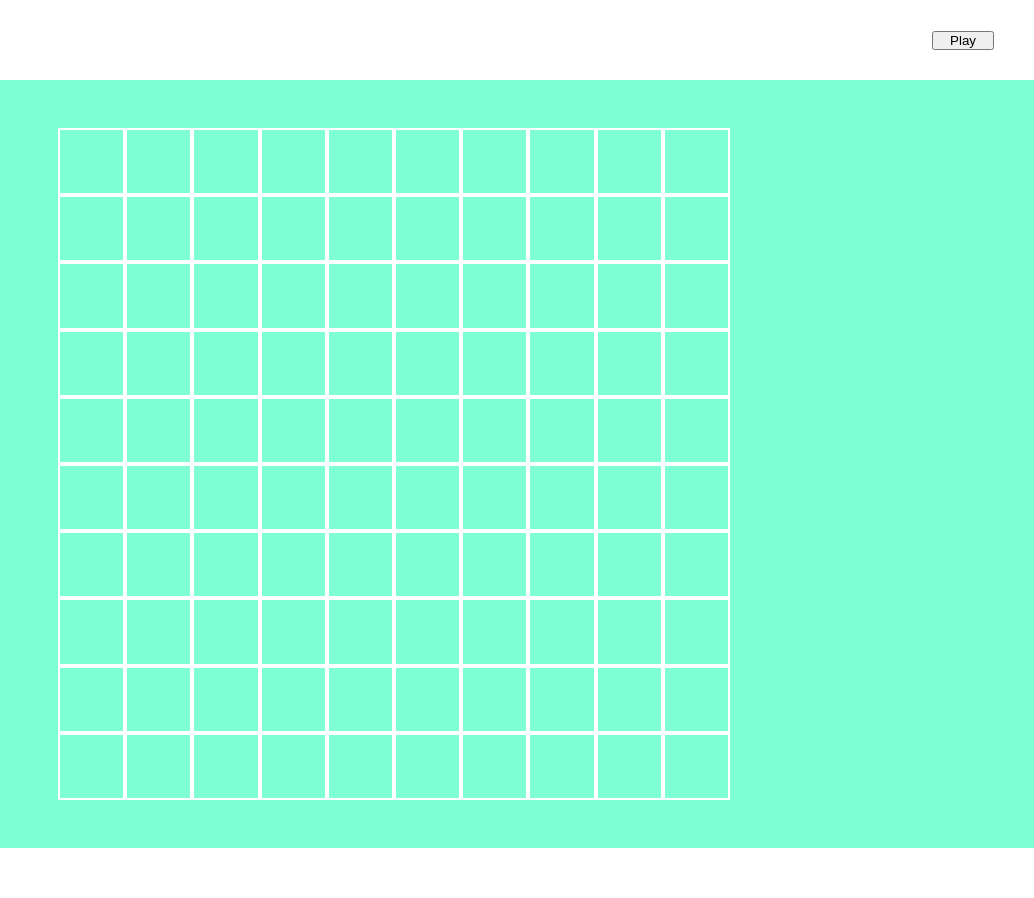
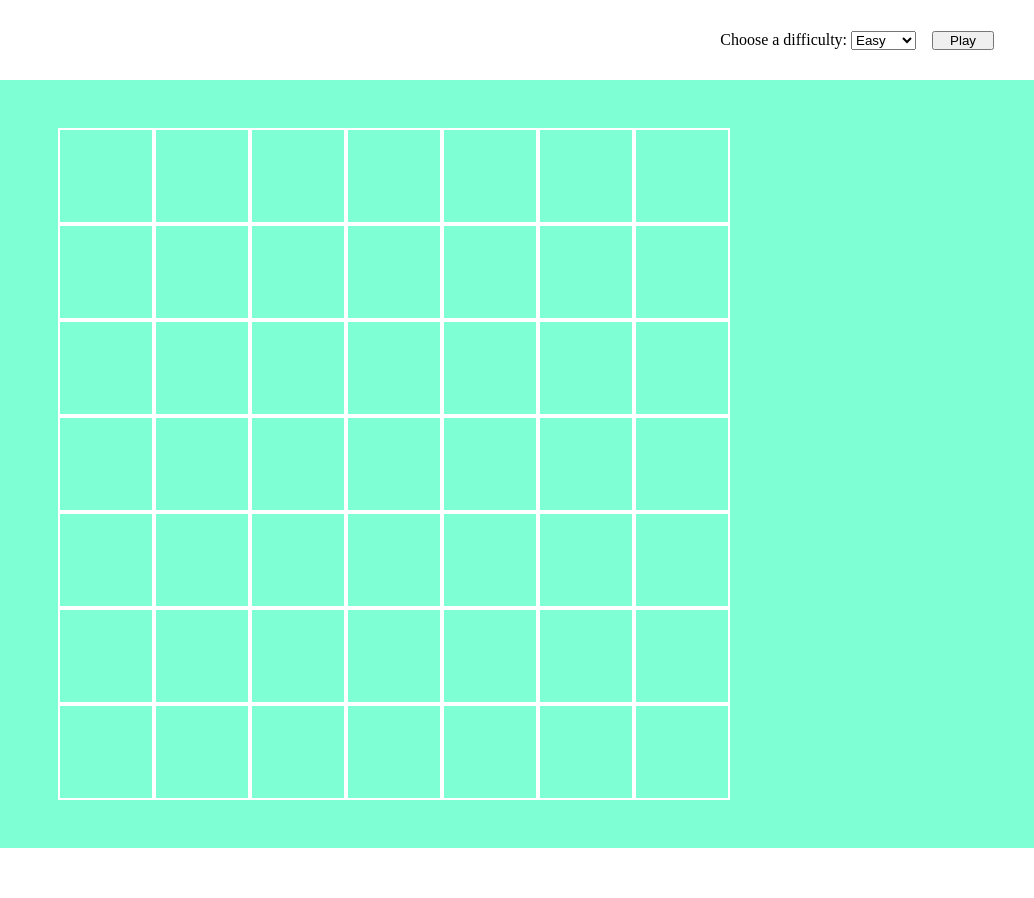
Before and after one commit to giordanofabrizii/js-campominato-grid, a plain HTML site: page index.html in a window 1280 px wide. Both pictures are taken after a click on the button "Play". Shown: the full height of the page, 246-1280 px from the left. Drawn offline with Linux system fonts and the light colour scheme.

Commit message:
added selection of the difficulty

```diff
--- a/css/style.css
+++ b/css/style.css
@@ -27,6 +27,10 @@ img[alt="boolean logo"]{
     padding: 0 1rem;
 }
 
+form {
+    margin-right: 1rem;
+}
+
 /* < /////////////// */
 /* > MAIN */
 /* < /////////////// */
@@ -45,22 +49,35 @@ main {
 }
 
 .cella {
-    width: calc(100% / 10);
     aspect-ratio: 1 / 1;
     border: 2px solid white;
     font-size: 1.5rem;
-    text-align: center;
-    line-height: 3.9rem;
+    display: flex;
+    align-items: center;
+    justify-content: center;
 }
 
-.cella > *{
+.cella > p{
     display: none;
+    font-size: 2rem;
 }
 
 .cella.active {
     background-color: red;
 }
 
-.cella.active > * {
+.cella.active > p {
     display: inline;
 }
+
+.cella.easy{
+    width: calc(100% / 7);
+}
+
+.cella.normal{
+    width: calc(100% / 9);
+}
+
+.cella.hard{
+    width: calc(100% / 10);
+}
--- a/index.html
+++ b/index.html
@@ -14,7 +14,15 @@
             <h1>Campo Minato</h1>
         </section>
 
-        <section class="buttons">
+        <section class="buttons flex">
+            <form>
+                <label for="cars">Choose a difficulty:</label>
+                <select name="difficulty" id="difficulty-choice">
+                    <option value="easy">Easy</option>
+                    <option value="normal">Normal</option>
+                    <option value="hard">Hard</option>
+                </select>
+            </form>
             <button id="start-game">Play</button>
         </section>
     </header>
--- a/js/script.js
+++ b/js/script.js
@@ -1,9 +1,23 @@
 const campoContainerEl = document.getElementById("campo-container");
-
-let numberOfCell = 100;
 
 const playButton = document.getElementById("start-game");
 playButton.addEventListener('click', function(){
+
+    // definisco difficolta
+    let difficultyChoiceEl = document.getElementById("difficulty-choice")
+    let difficulty = difficultyChoiceEl.value;
+
+    //  definisco il numero di celle
+    let numberOfCell;
+    if (difficulty === "easy") {
+        numberOfCell = 49;
+    } else if(difficulty === "normal") {
+        numberOfCell = 81;
+    } else {
+        numberOfCell = 100;
+    }
+
+
     // prima svuoto il container
     campoContainerEl.innerHTML = ''
 
@@ -11,7 +25,7 @@ playButton.addEventListener('click', function(){
     for (let i = 1; i < numberOfCell + 1; i++) {
         let article = document.createElement("article");
         article.innerHTML = `<p>${i}</p>`
-        article.classList.toggle("cella");
+        article.classList.add("cella" , `${difficulty}`);
         campoContainerEl.appendChild(article);
 
         article.addEventListener('click', function(){
```
